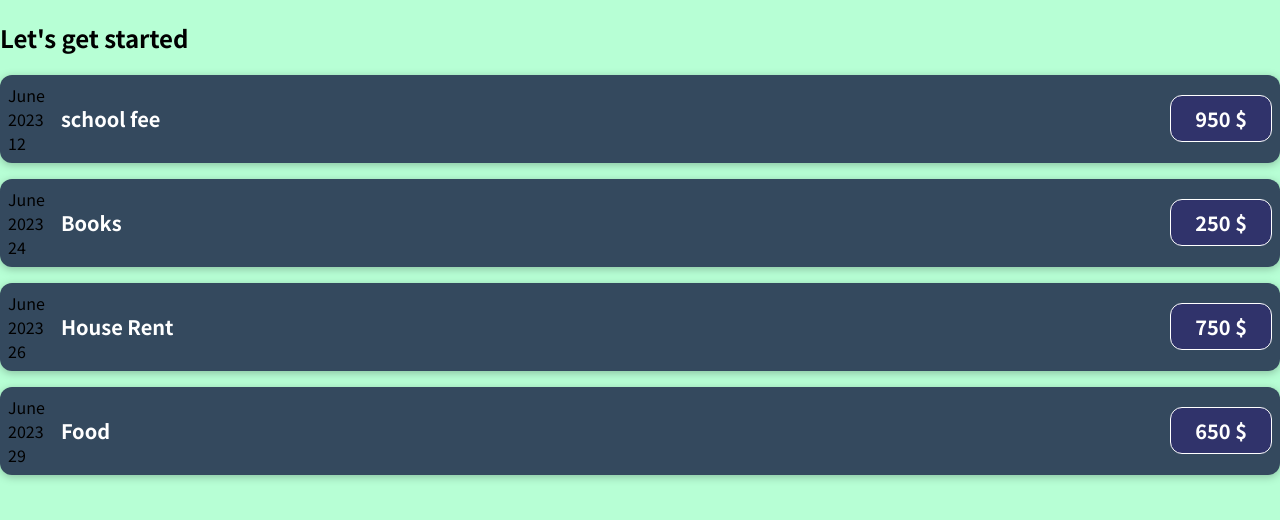
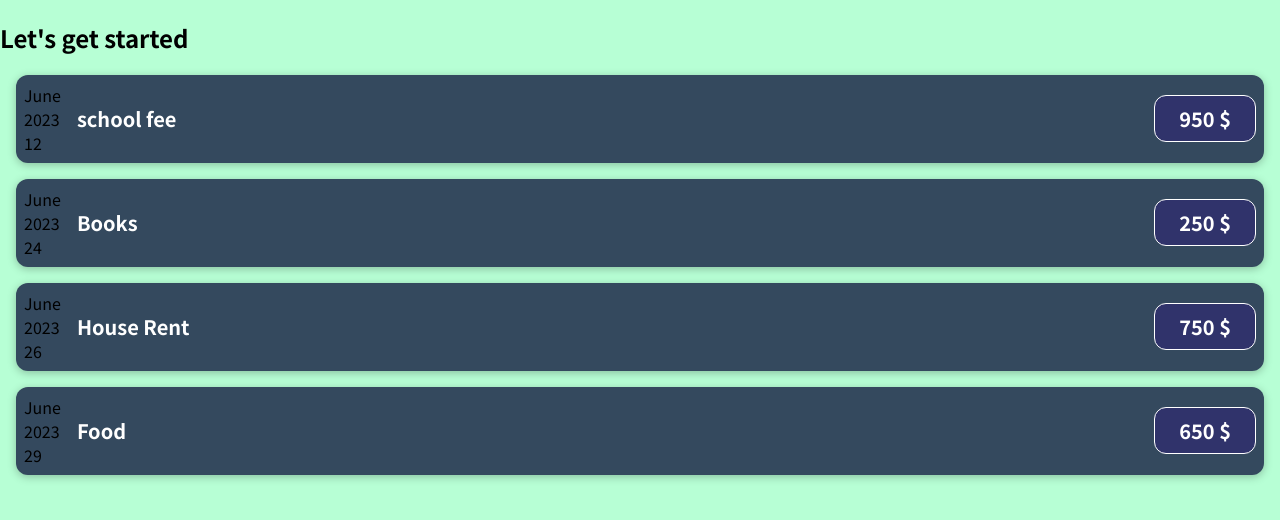
Before and after one commit to Arvindkr123/expense-tracker, a React (Create React App) app: page / in a window 1280 px wide. Shown: the top 520 px of the page. Built offline with nearby package versions, Linux system fonts and the light colour scheme.

Commit message:
added margin

```diff
--- a/src/components/ExpenseItem.css
+++ b/src/components/ExpenseItem.css
@@ -1,15 +1,15 @@
-.expense-item{
+.expense-item {
     display: flex;
     justify-content: space-between;
     align-items: center;
     box-shadow: 0 2px 8px rgba(0, 0, 0, 0.25);
     padding: 0.5rem;
-    margin: 1rem 0;
+    margin: 1rem 1rem;
     border-radius: 12px;
     background-color: #34495e;
 }
 
-.expense-item__description{
+.expense-item__description {
     display: flex;
     flex-direction: column;
     gap: 1rem;
@@ -19,7 +19,7 @@
     flex: 1;
 }
 
-.expense-item h2{
+.expense-item h2 {
     color: #3a3a3a;
     font-size: 1rem;
     flex: 1;
@@ -27,7 +27,7 @@
     color: white;
 }
 
-.expense-item__price{
+.expense-item__price {
     font-size: 1rem;
     font-weight: bold;
     color: white;
@@ -37,19 +37,19 @@
     border-radius: 12px;
 }
 
-@media (min-width:580px){
-    .expense-item__description{
+@media (min-width:580px) {
+    .expense-item__description {
         flex-direction: row;
         align-items: center;
         justify-content: flex-start;
         flex: 1;
     }
 
-    .expense-item__description h2{
+    .expense-item__description h2 {
         font-size: 1.25rem;
     }
 
-    .expense-item__price{
+    .expense-item__price {
         font-size: 1.25rem;
         padding: 0.5rem 1.5rem;
     }
```
